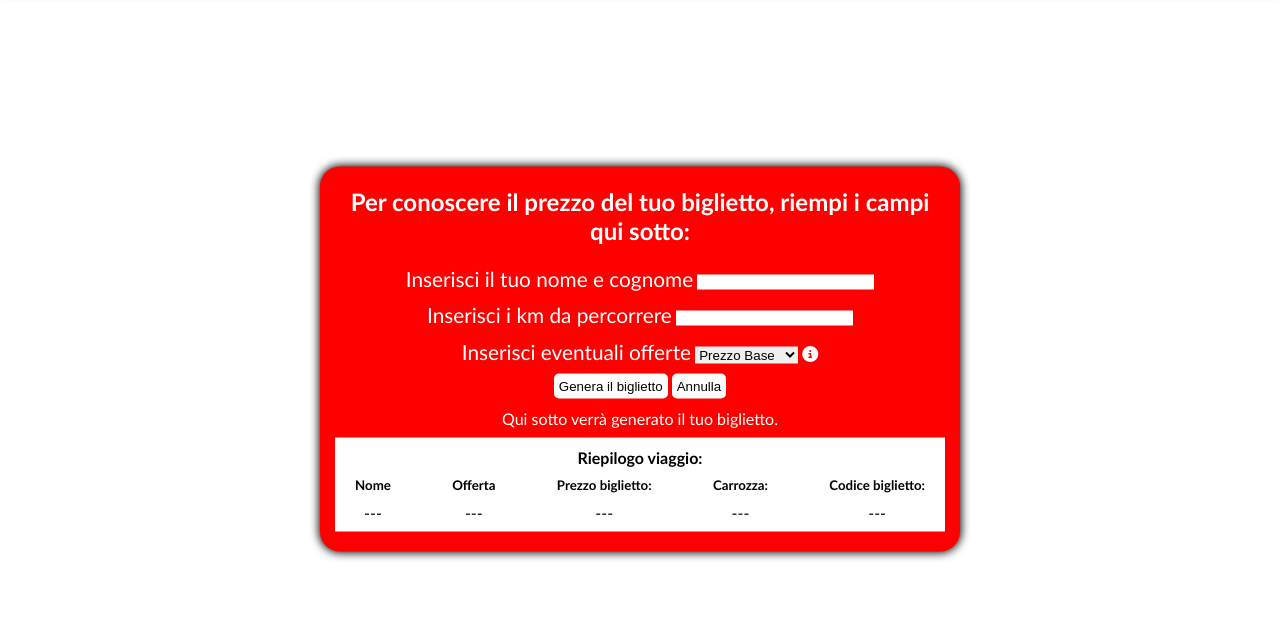
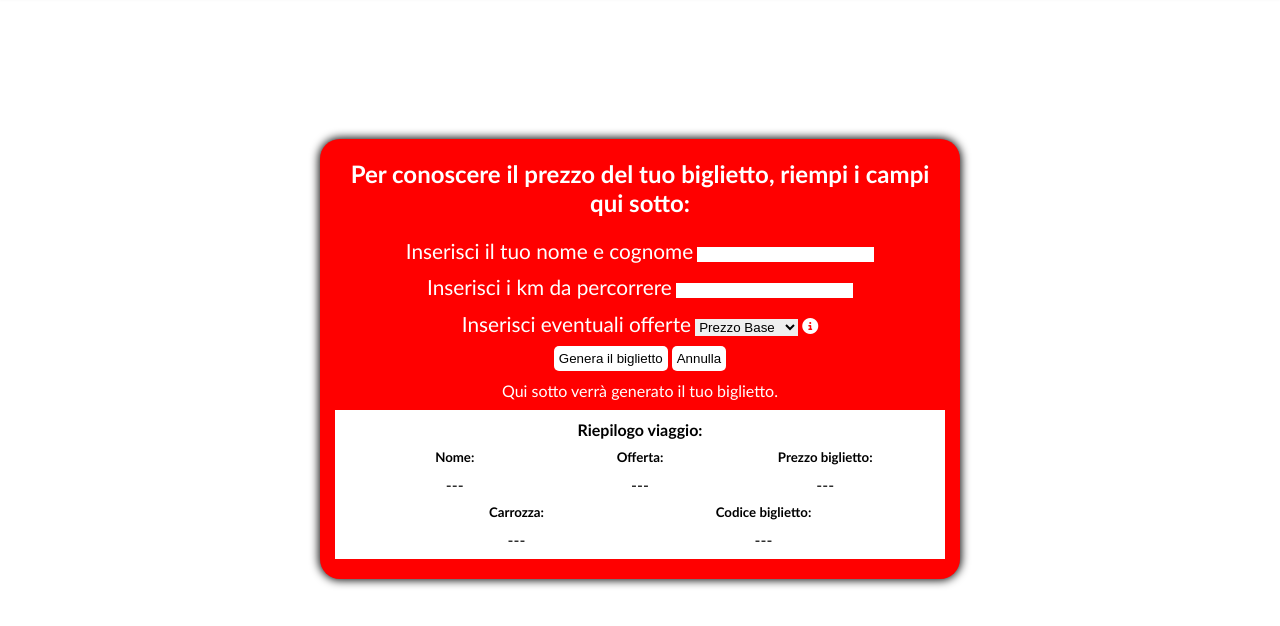
Before and after one commit to MarilisaMoio/js-biglietto-treno-form, a plain HTML site: page index.html in a window 1280 px wide. Shown: the part 76-702 px from the top of the page. Drawn offline with Linux system fonts and the light colour scheme.

Commit message:
style: change "riepilogo" disposition

```diff
--- a/css/style.css
+++ b/css/style.css
@@ -96,10 +96,12 @@ label{
     padding: 10px 20px;
     display: flex;
     flex-wrap: wrap;
-    justify-content: space-between;
-    & :first-child{
+    justify-content: space-evenly;
+    & > :first-child{
         width: 100%;
-        text-align: center;
+    }
+    & > :not(:first-child){
+        width: 30%;
     }
 }
 
--- a/index.html
+++ b/index.html
@@ -47,11 +47,11 @@
                 <div id="ticket">
                     <h4>Riepilogo viaggio:</h4>
                     <div>
-                        <h5>Nome</h5>
+                        <h5>Nome:</h5>
                         <div id="buyer-name">---</div>
                     </div>
                     <div>
-                        <h5>Offerta</h5>
+                        <h5>Offerta:</h5>
                         <div id="buyer-offer">---</div>
                     </div>
                     <div>
```
